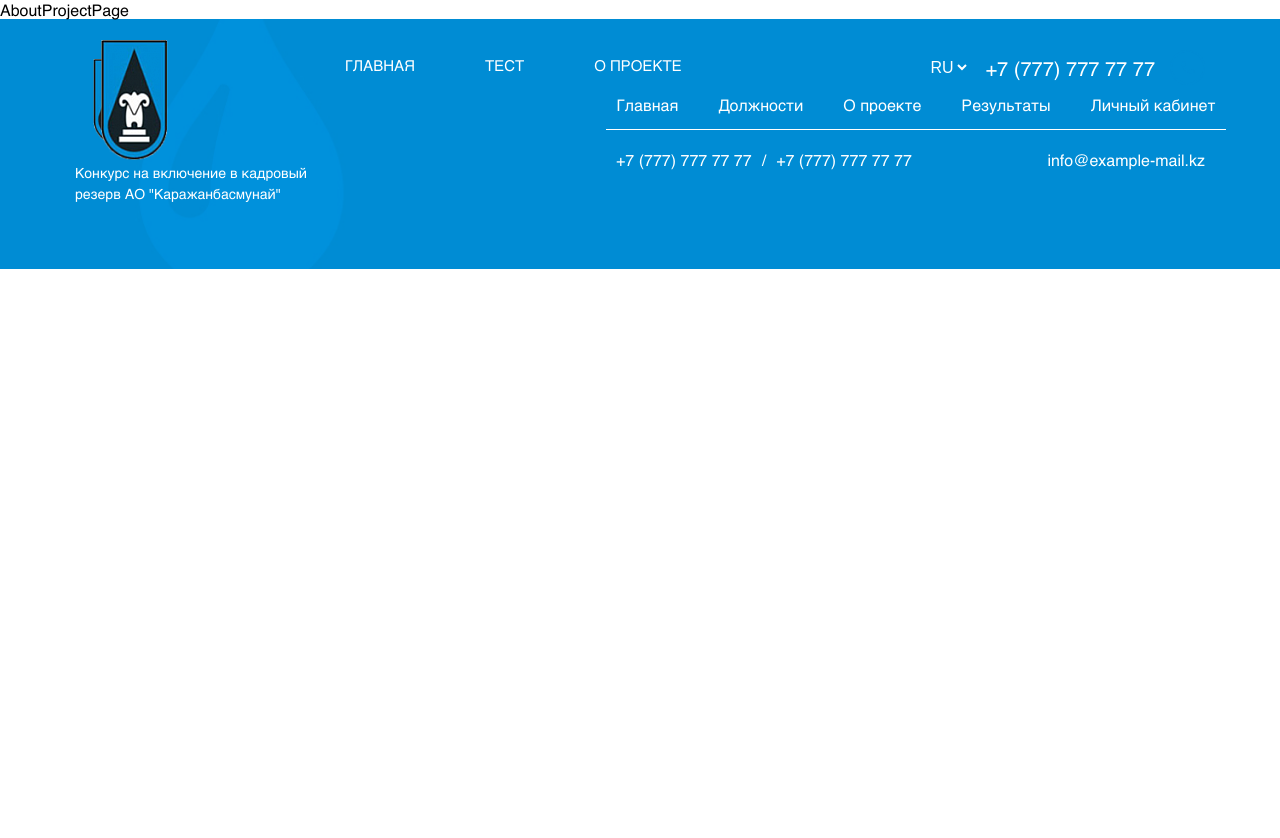
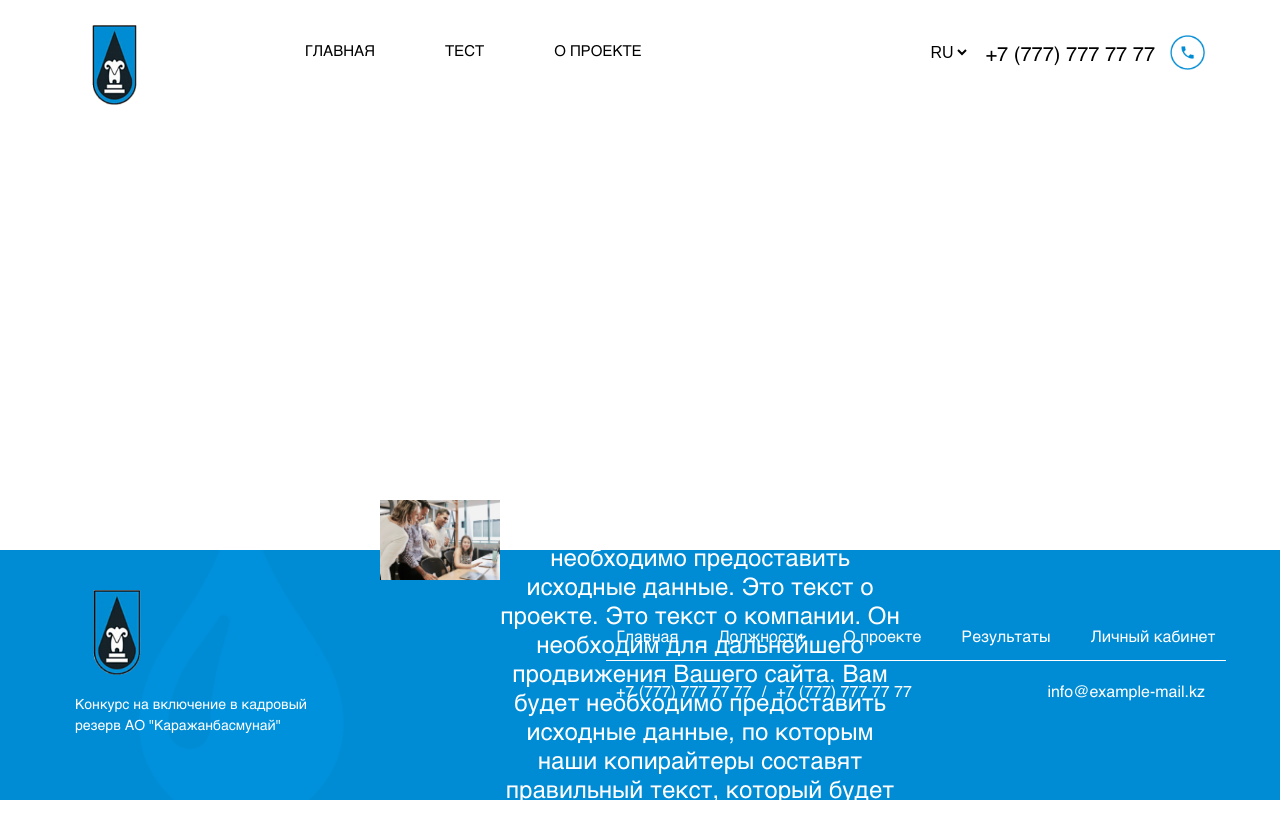
Before and after one commit to MedetGaidarov/gbm-client, a React (Create React App) app: page /about in a window 1280 px wide. Shown: the top 838 px of the page. Before the commit the page ends 800 px from the top, so only its background shows below. Built offline with nearby package versions, Linux system fonts and the light colour scheme.

Commit message:
working on bugs

```diff
--- a/src/App.js
+++ b/src/App.js
@@ -4,18 +4,21 @@ import Header from './components/Header';
 import './index.css';
 import AboutProjectPage from './pages/AboutProjectPage';
 import MainPage from './pages/MainPage';
+import { HeaderContextProvider } from './context/HeaderContextProvider';
 
 function App() {
   return (
     <BrowserRouter>
+      <HeaderContextProvider>
         <div className="App">
           <Header />
           <Routes>
-          <Route path="/" element={<MainPage />} />
+            <Route path="/" element={<MainPage fixedHeader ={true}/>} />
             <Route path="/about" element={<AboutProjectPage />} />
           </Routes>
           <Footer />
         </div>
+        </HeaderContextProvider>
     </BrowserRouter>
   );
 }
--- a/src/components/Header.jsx
+++ b/src/components/Header.jsx
@@ -1,39 +1,46 @@
-import React, { useEffect, useState } from 'react';
+import React, { useState, useEffect } from 'react';
 import headerLogo from '../img/header-logo.png';
 import contactIcon from '../img/contact-icon.png';
 import PhoneNumberFormatter from './phoneNumber';
-import './UI/Header.css'
+import './UI/Header.css';
 import { Link, useRoutes } from 'react-router-dom';
+import { useHeaderContext } from '../context/HeaderContextProvider';
 
 const Header = () => {
+  const routes = [
+    { path: '/', element: <Link className='nav__link' to="/">Главная</Link>},
+    { path: '/Test', element: <Link className='nav__link'  to="/about">Тест</Link>  },
+    { path: '/about', element: <Link className='nav__link'  to="/about">О проекте</Link>},
+    // Добавьте другие роуты с элементами Link по необходимости
+  ];
 
 
-    const routes = useRoutes([
-    { path: '/', element: <Link to="/">Home</Link> },
-    { path: '/about', element: <Link to="/about">About</Link> },
-    // Добавьте другие роуты с элементами Link по необходимости
-  ]);
   const numberPhone = '+77777777777';
 
+  const [fixed, setFixed] = useState(false);
+  const { fixedHeader } = useHeaderContext();
   useEffect(() => {
-        function fixedHeader() {
-            if (window.scrollY >= 50) {
+    function handleScroll() {
+      if (window.scrollY >= 50 && fixedHeader) {
         setFixed(true);
       } else {
         setFixed(false);
       }
     }
 
-        window.addEventListener('scroll', fixedHeader);
-        window.removeEventListener('load', fixedHeader);
+    if(fixedHeader){
+        handleScroll()
+        window.addEventListener('scroll', handleScroll);
+    }
+    else
+        setFixed(true)
+    return () => {
+      window.removeEventListener('scroll', handleScroll);
 
-        return () => {
-            window.removeEventListener('scroll', fixedHeader);
     };
-    }, []);
+  }, [fixedHeader]);
 
   const [navActive, setNavActive] = useState(false);
-    const [fixed, setFixed] = useState(false);
 
     return (
         <div>
@@ -45,15 +52,11 @@ const Header = () => {
                             <img src={headerLogo} alt="" className="header__logo-img" />
                         </div>
                         <ul className="nav__list">
-                            <li className="nav__item">
-                                <Link to="/" className="nav__link">Главная</Link>
+                        {routes.map((route, index) => (
+                            <li className="nav__item" key={index}>
+                         {route.element}
                         </li>
-                            <li className="nav__item">
-                                <Link to="/test" className="nav__link">Тест</Link>
-                            </li>
-                            <li className="nav__item">
-                                <Link to="/about" className="nav__link">О проекте</Link>
-                            </li>
+                            ))}
                         </ul>
 
                         <div class="nav__close" id="nav-close" onClick={() => setNavActive(false)}>
--- /dev/null
+++ b/src/components/InfoBlock.jsx
@@ -0,0 +1,20 @@
+import React from 'react';
+import './UI/InfoBlock.css';
+const InfoBlock = ({ title, photoUrl, subtitle, text }) => {
+  return (
+    <div className="info-block">
+      <h2 className="info-block__header">{title}</h2>
+      <div className="info-block__content">
+        <div className="info-block__content-left">
+          <img src={photoUrl} alt="Info" className="info-block__photo" />
+        </div>
+        <div className="info-block__content-right">
+          <h3 className="info-block__subtitle">{subtitle}</h3>
+          <p className="info-block__text">{text}</p>
+        </div>
+      </div>
+    </div>
+  );
+};
+
+export default InfoBlock;
--- /dev/null
+++ b/src/components/UI/InfoBlock.css
@@ -0,0 +1,85 @@
+/* InfoBlock.css */
+
+.info-block {
+    height: 550px;
+    background:  center no-repeat;
+    background-size: cover;
+  }
+
+  .info-block__content {
+    display: flex;
+    justify-content: center;
+    align-items: center;
+    padding-top: 70px;
+  }
+
+  .info-block__header {
+    text-align: center;
+    color: #fff;
+    font-weight: 700;
+    font-size: 42px;
+    margin-bottom: 80px;
+  }
+
+  .info-block__content-left {
+    max-width: 400px;
+    text-align: center;
+  }
+
+  .info-block__photo {
+    margin-bottom: 30px;
+    max-width: 120px; /* Adjust as needed */
+  }
+
+  .info-block__content-right {
+    max-width: 400px;
+    text-align: center;
+  }
+
+  .info-block__subtitle {
+    font-size: 24px;
+    color: #fff;
+  }
+
+  .info-block__text {
+    font-size: 24px;
+    color: #fff;
+  }
+
+  @media screen and (max-width: 1230px) {
+    .info-block__text,
+    .info-block__subtitle {
+      font-size: 20px;
+    }
+  }
+
+  @media screen and (max-width: 1050px) {
+    .info-block__content {
+      padding: 0 25px;
+      gap: 50px;
+    }
+    .info-block__text {
+      font-size: 18px;
+    }
+  }
+
+  @media screen and (max-width: 780px) {
+    .info-block {
+      height: auto;
+      padding-bottom: 50px;
+    }
+    .info-block__header {
+      font-size: 35px;
+    }
+    .info-block__content {
+      margin-right: 20px;
+      flex-wrap: wrap;
+      justify-content: center;
+    }
+  }
+
+  @media screen and (max-width: 415px) {
+    .info-block__photo {
+      max-width: 120px;
+    }
+  }
--- /dev/null
+++ b/src/context/HeaderContextProvider.jsx
@@ -0,0 +1,17 @@
+import { createContext, useContext, useState } from 'react';
+
+const HeaderContext = createContext();
+
+export function useHeaderContext() {
+  return useContext(HeaderContext);
+}
+
+export function HeaderContextProvider({ children }) {
+  const [fixedHeader, setFixedHeader] = useState(false);
+
+  return (
+    <HeaderContext.Provider value={{ fixedHeader, setFixedHeader }}>
+      {children}
+    </HeaderContext.Provider>
+  );
+}
--- a/src/pages/AboutProjectPage.jsx
+++ b/src/pages/AboutProjectPage.jsx
@@ -1,8 +1,20 @@
 import React from 'react'
+import InfoBlock from '../components/InfoBlock'
+import { useHeaderContext } from '../context/HeaderContextProvider';
+import jj from '../img/office-pp.jpg'
 
 function AboutProjectPage() {
+    const { setFixedHeader } = useHeaderContext();
+    setFixedHeader(false);
   return (
-    <div>AboutProjectPage</div>
+    <div>
+        <InfoBlock
+    title="О проекте Формирование кадрового резерва АО Каражанбасмунай"
+    photoUrl={jj}
+    subtitle="Это текст о проекте"
+    text="Это текст о проекте. Он необходим для дальнейшего продвижения Вашего сайта. Вам будет необходимо предоставить исходные данные, по которым наши копирайтеры составят правильный текст, который будет содержать в себе основную информацию. Вам будет необходимо предоставить исходные данные. Это текст о проекте. Это текст о компании. Он необходим для дальнейшего продвижения Вашего сайта. Вам будет необходимо предоставить исходные данные, по которым наши копирайтеры составят правильный текст, который будет содержать в себе основную информацию."
+  />
+  </div>
   )
 }
 
--- a/src/pages/MainPage.jsx
+++ b/src/pages/MainPage.jsx
@@ -2,8 +2,12 @@ import React from 'react';
 import Home from '../components/Home';
 import Who from '../components/Who';
 import Frames from '../components/Frames';
+import { useHeaderContext } from '../context/HeaderContextProvider';
 
 const MainPage = () => {
+    const { setFixedHeader } = useHeaderContext();
+    setFixedHeader(true);
+
     return (
         <div>
             <main className="main">
```
Also changed, not shown: src/img/office-people.jpg (added), src/img/office-pp.jpg (added). Lines whose indentation alone changed are shown as unchanged.
